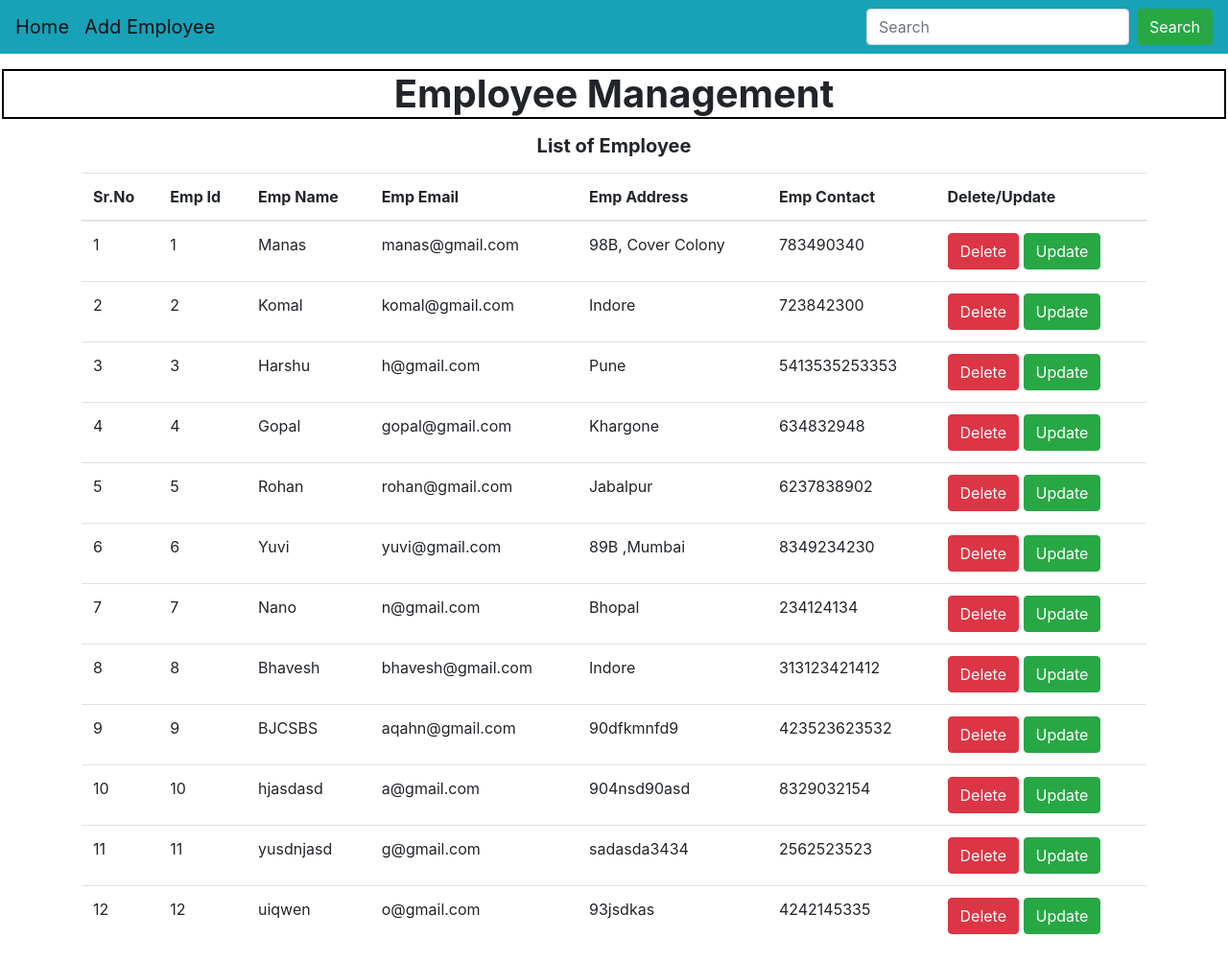
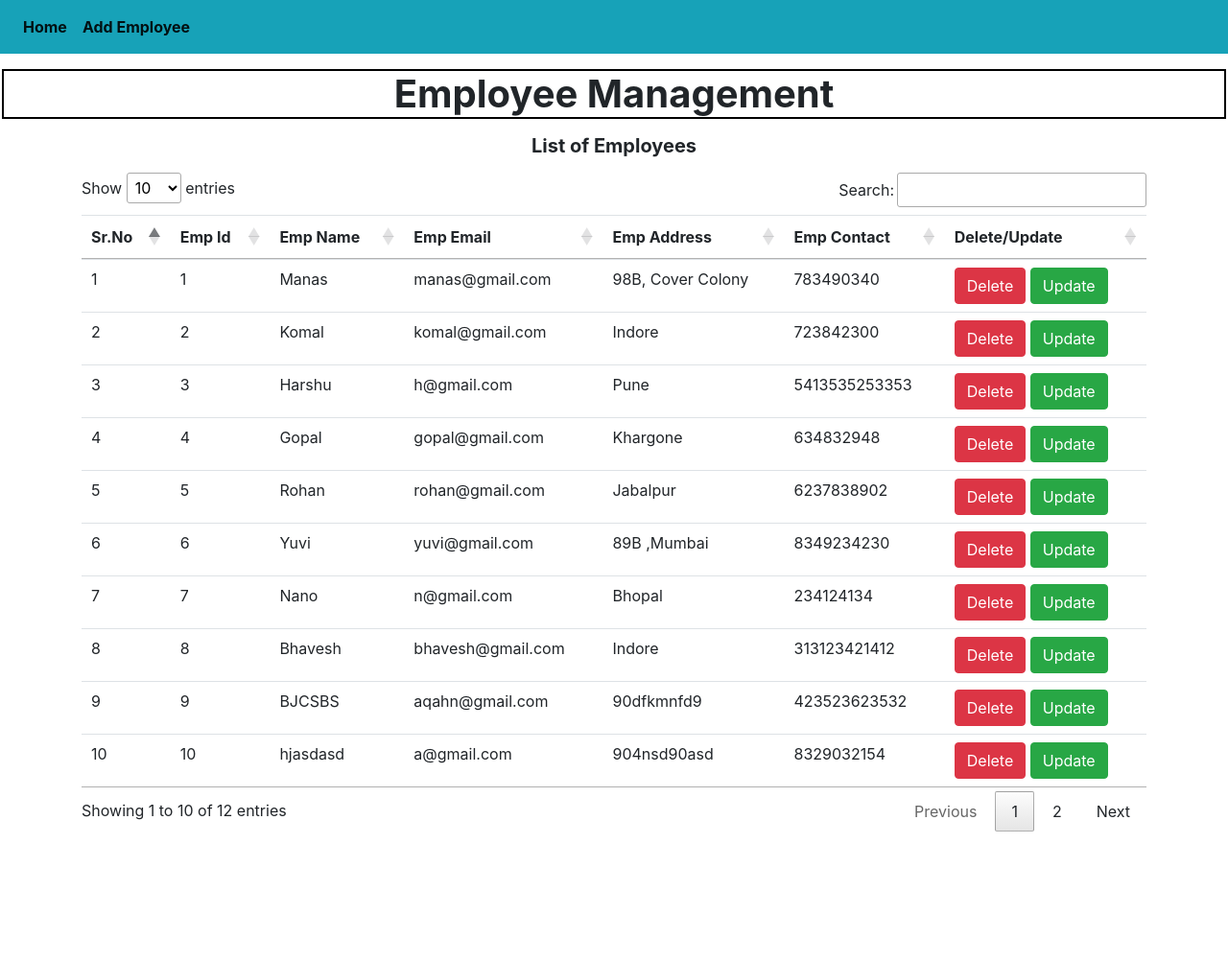
Before and after one commit to aakashrathor2019/CRUD_System, a Django app: page / in a window 1280 px wide. Shown: the whole page at 96% size. After the commit the page ends 867 px from the top, so only its background shows below. Run offline with Django 4.2, Linux system fonts and the light colour scheme; data comes from the database, SQL or seed files in the repository; both versions use the stored data as it was after the commit; some libraries are stand-ins or nearby versions.

Commit message:
Data Shorting and Searching

```diff
--- a/demo/firstapp/templates/home.html
+++ b/demo/firstapp/templates/home.html
@@ -1,6 +1,4 @@
 <!DOCTYPE html>
-<html>
-<head><!doctype html>
 <html lang="en">
 <head>
   <!-- Required meta tags -->
@@ -8,14 +6,14 @@
   <meta name="viewport" content="width=device-width, initial-scale=1, shrink-to-fit=no">
 
   <!-- Bootstrap CSS -->
+  <link rel="stylesheet" href="https://cdn.jsdelivr.net/npm/bootstrap@4.4.1/dist/css/bootstrap.min.css" integrity="sha384-Vkoo8x4CGsO3+Hhxv8T/Q5PaXtkKtu6ug5TOeNV6gBiFeWPGFN9MuhOf23Q9Ifjh" crossorigin="anonymous">
 
-      <script src="https://ajax.googleapis.com/ajax/libs/jquery/3.7.1/jquery.min.js"></script>
-      <script src="https://maxcdn.bootstrapcdn.com/bootstrap/3.4.1/js/bootstrap.min.js"></script>
-      <link rel="stylesheet" href="https://cdn.jsdelivr.net/npm/bootstrap@4.4.1/dist/css/bootstrap.min.css" integrity="sha384-Vkoo8x4CGsO3+Hhxv8T/Q5PaXtkKtu6ug5TOeNV6gBiFeWPGFN9MuhOf23Q9Ifjh" crossorigin="anonymous">
+  <!-- Datatable plugin CSS file -->
+  <link rel="stylesheet" href="https://cdn.datatables.net/1.10.22/css/jquery.dataTables.min.css" />
 
   <title>Home</title>
   <style>
-        h1{
+    h1 {
       border: 2px solid black;
       margin: 2px;
     }
@@ -24,13 +22,13 @@
 <body>
   {% include 'navbar.html' %}
   <center><h1 class="my-3"><b>Employee Management</b></h1></center>
-      <center><h5 class="my-3"><b>List of Employee</b></h5></center>
+  <center><h5 class="my-3"><b>List of Employees</b></h5></center>
   <div class="container">
     <div class="row">
       <div class="col-md-12">
         <div class="cart">
           <div class="cart-body">
-                <table class="table">
+            <table class="table" id="tableID">
               <thead>
                 <tr>
                   <th>Sr.No</th>
@@ -45,15 +43,15 @@
               <tbody>
                 {% for i in emp %}
                 <tr>
-                      <td>{{forloop.counter}}</td>
-                      <td>{{i.roll}}</td>
-                      <td>{{i.name}}</td>
-                      <td>{{i.email}}</td>
-                      <td>{{i.address}}</td>
-                      <td>{{i.contact}}</td>
+                  <td>{{ forloop.counter }}</td>
+                  <td>{{ i.roll }}</td>
+                  <td>{{ i.name }}</td>
+                  <td>{{ i.email }}</td>
+                  <td>{{ i.address }}</td>
+                  <td>{{ i.contact }}</td>
                   <td>
-                        <button type="button" class="btn btn-danger"><a href="/delete/{{i.id}}" style="color: white;">Delete</a></button>
-                        <button type="button" class="btn btn-success"><a href="/update/{{i.id}}" style="color: white;">Update</a></button>
+                    <button type="button" class="btn btn-danger"><a href="/delete/{{ i.id }}" style="color: white;">Delete</a></button>
+                    <button type="button" class="btn btn-success"><a href="/update/{{ i.id }}" style="color: white;">Update</a></button>
                   </td>
                 </tr>
                 {% endfor %}
@@ -62,13 +60,21 @@
           </div>
         </div>
       </div>
-
     </div>
   </div>
-      <!-- Optional JavaScript -->
-      <!-- jQuery first, then Popper.js, then Bootstrap JS -->
-      <script src="https://code.jquery.com/jquery-3.4.1.slim.min.js" integrity="sha384-J6qa4849blE2+poT4WnyKhv5vZF5SrPo0iEjwBvKU7imGFAV0wwj1yYfoRSJoZ+n" crossorigin="anonymous"></script>
-      <script src="https://cdn.jsdelivr.net/npm/popper.js@1.16.0/dist/umd/popper.min.js" integrity="sha384-Q6E9RHvbIyZFJoft+2mJbHaEWldlvI9IOYy5n3zV9zzTtmI3UksdQRVvoxMfooAo" crossorigin="anonymous"></script>
+
+  <!-- jQuery library file -->
+  <script src="https://code.jquery.com/jquery-3.5.1.min.js"></script>
+  <!-- Bootstrap JS -->
   <script src="https://cdn.jsdelivr.net/npm/bootstrap@4.4.1/dist/js/bootstrap.min.js" integrity="sha384-wfSDF2E50Y2D1uUdj0O3uMBJnjuUD4Ih7YwaYd1iqfktj0Uod8GCExl3Og8ifwB6" crossorigin="anonymous"></script>
+  <!-- Datatable plugin JS library file -->
+  <script src="https://cdn.datatables.net/1.10.22/js/jquery.dataTables.min.js"></script>
+
+  <script>
+    /* Initialization of datatable */
+    $(document).ready(function() {
+      $('#tableID').DataTable();
+    });
+  </script>
 </body>
 </html>
--- a/demo/firstapp/templates/navbar.html
+++ b/demo/firstapp/templates/navbar.html
@@ -1,5 +1,25 @@
+<!DOCTYPE html>
+<html lang="en">
+<head>
+  <!-- Required meta tags -->
+  <meta charset="utf-8">
+  <meta name="viewport" content="width=device-width, initial-scale=1, shrink-to-fit=no">
+
+  <!-- Bootstrap CSS -->
+  <link rel="stylesheet" href="https://cdn.jsdelivr.net/npm/bootstrap@4.4.1/dist/css/bootstrap.min.css" integrity="sha384-Vkoo8x4CGsO3+Hhxv8T/Q5PaXtkKtu6ug5TOeNV6gBiFeWPGFN9MuhOf23Q9Ifjh" crossorigin="anonymous">
+
+  <!-- Custom CSS -->
+  <style>
+    .navbar-nav .nav-item .nav-link:hover {
+      color: #0056b3;
+      background-color: #EEF7FF;
+    }
+  </style>
+
+  <title>Navbar with Hover Effect</title>
+</head>
+<body>
   <nav class="navbar navbar-expand-lg navbar-light bg-info">
-
     <button class="navbar-toggler" type="button" data-toggle="collapse" data-target="#navbarSupportedContent" aria-controls="navbarSupportedContent" aria-expanded="false" aria-label="Toggle navigation">
       <span class="navbar-toggler-icon"></span>
     </button>
@@ -7,16 +27,23 @@
     <div class="collapse navbar-collapse" id="navbarSupportedContent">
       <ul class="navbar-nav mr-auto">
         <li class="nav-item active">
-        <a class="navbar-brand" href="/">Home</a>
+          <a class="nav-link" href="/"><strong>Home</strong></a>
         </li>
-      <li class="nav-item">
-        <a class="navbar-brand" href="/add/">Add Employee</a>
+        <li class="nav-item active">
+          <a class="nav-link" href="/add/"><b>Add Employee</b></a>
         </li>
-
       </ul>
-    <form class="form-inline my-2 my-lg-0">
+      <!-- <form class="form-inline my-2 my-lg-0">
         <input class="form-control mr-sm-2" type="search" placeholder="Search" aria-label="Search">
-      <button class="btn btn-success my-2 my-sm-0  " type="submit">Search</button>
-    </form>
+        <button class="btn btn-success my-2 my-sm-0" type="submit">Search</button>
+      </form> -->
     </div>
   </nav>
+
+  <!-- Optional JavaScript -->
+  <!-- jQuery first, then Popper.js, then Bootstrap JS -->
+  <script src="https://code.jquery.com/jquery-3.4.1.slim.min.js" integrity="sha384-J6qa4849blE2+poT4WnyKhv5vZF5SrPo0iEjwBvKU7imGFAV0wwj1yYfoRSJoZ+n" crossorigin="anonymous"></script>
+  <script src="https://cdn.jsdelivr.net/npm/popper.js@1.16.0/dist/umd/popper.min.js" integrity="sha384-Q6E9RHvbIyZFJoft+2mJbHaEWldlvI9IOYy5n3zV9zzTtmI3UksdQRVvoxMfooAo" crossorigin="anonymous"></script>
+  <script src="https://cdn.jsdelivr.net/npm/bootstrap@4.4.1/dist/js/bootstrap.min.js" integrity="sha384-wfSDF2E50Y2D1uUdj0O3uMBJnjuUD4Ih7YwaYd1iqfktj0Uod8GCExl3Og8ifwB6" crossorigin="anonymous"></script>
+</body>
+</html>
```
Also changed, not shown: demo/db.sqlite3. Lines whose indentation alone changed are shown as unchanged.
